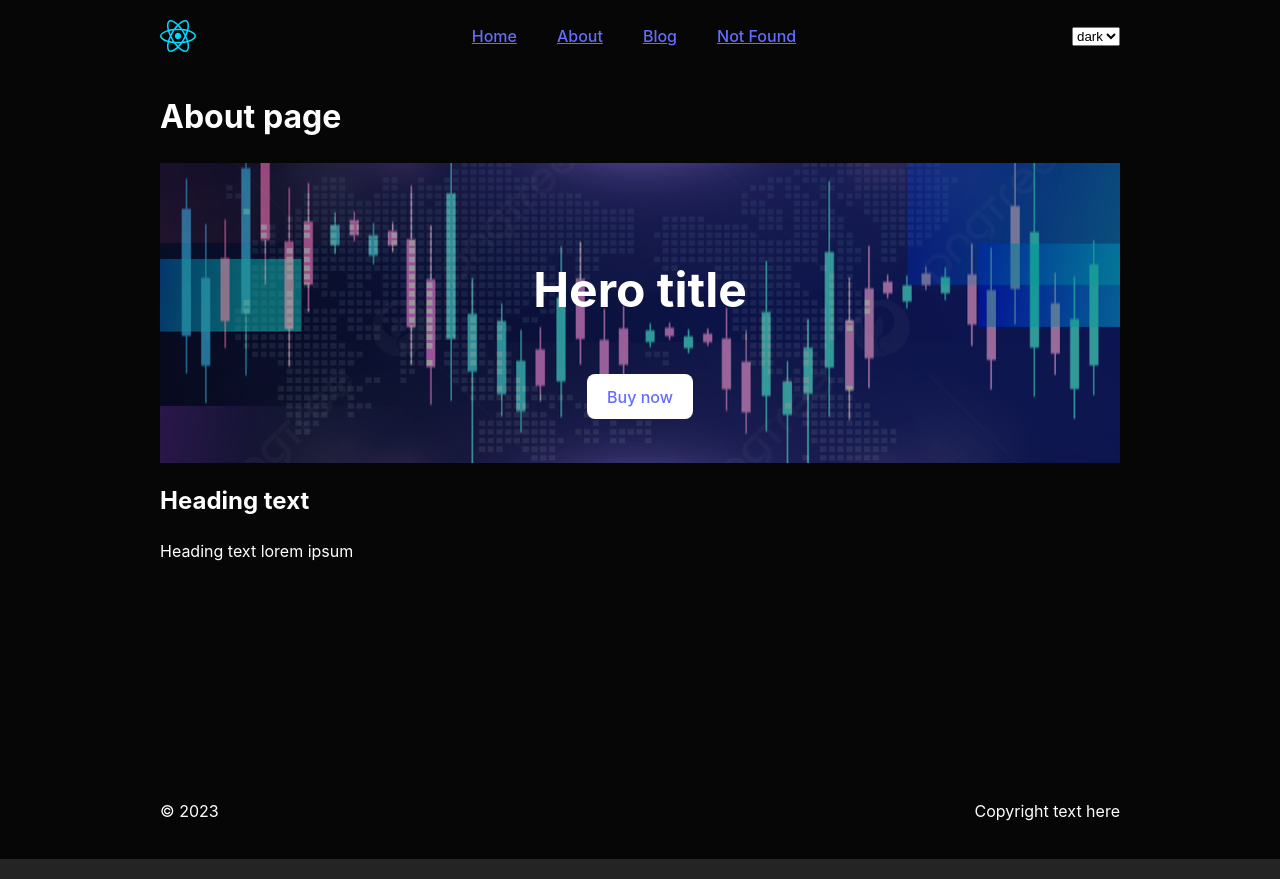
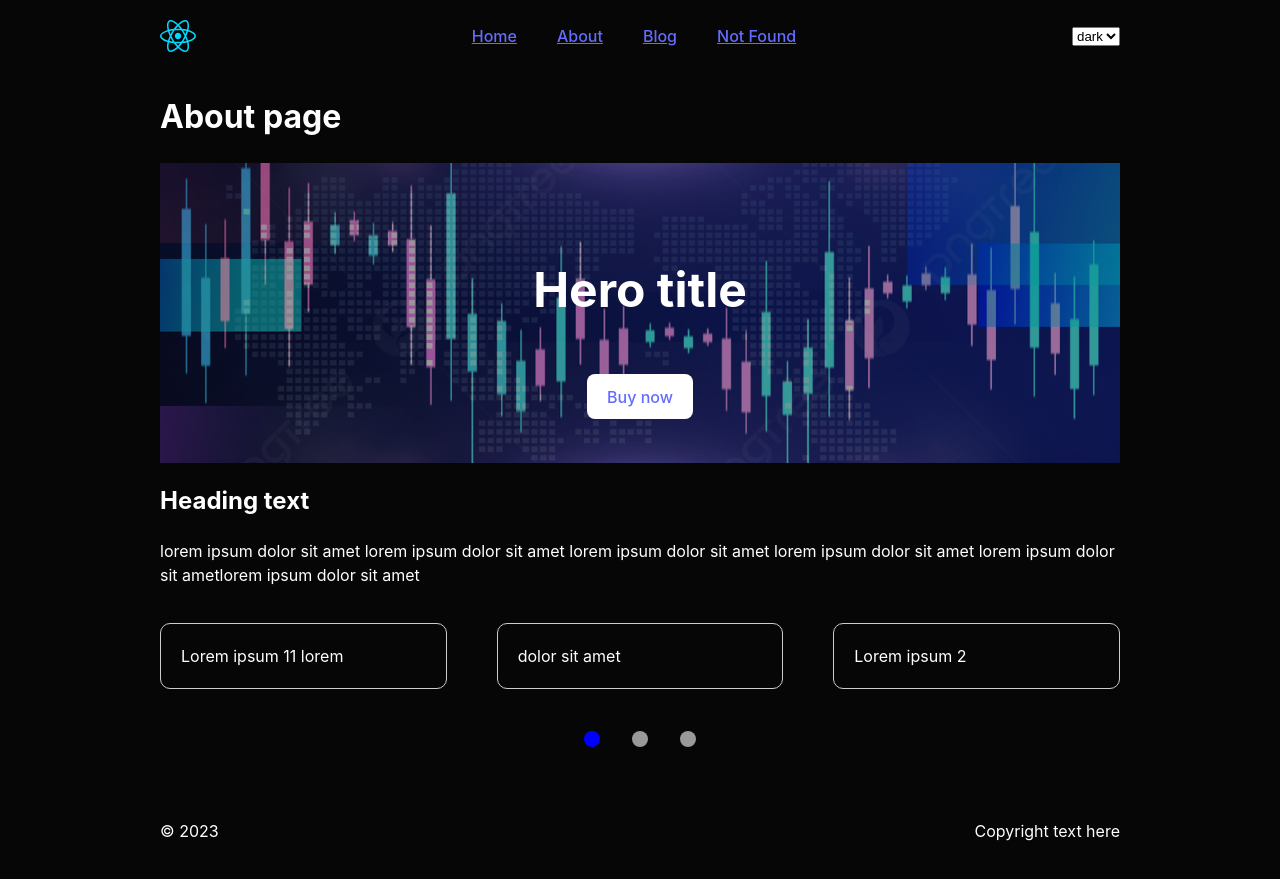
Before and after one commit to slavasikorsky/vite-react-ts, a React (Vite) app: page /about in a window 1280 px wide. Before the commit this address had no page. Built offline with nearby package versions, Linux system fonts and the light colour scheme.

Commit message:
Feature[Swiper]: Adding slider with text content

```diff
--- a/package.json
+++ b/package.json
@@ -18,7 +18,8 @@
     "react-dom": "^18.2.0",
     "react-redux": "^8.0.5",
     "react-router-dom": "^6.11.0",
-    "styled-components": "^5.3.10"
+    "styled-components": "^5.3.10",
+    "swiper": "^9.3.1"
   },
   "devDependencies": {
     "@types/react": "^18.0.28",
--- /dev/null
+++ b/src/components/Swiper/index.tsx
@@ -0,0 +1,50 @@
+// Import Swiper React components
+import styled from "styled-components";
+import { Swiper, SwiperSlide } from "swiper/react";
+import { Pagination } from "swiper";
+import "swiper/swiper.min.css";
+import "swiper/swiper-element.min.css";
+import "swiper/swiper-bundle.min.css";
+
+const Slide = styled(SwiperSlide)`
+	border: 1px solid #ccc;
+	padding: 20px;
+	border-radius: 10px;
+	cursor: pointer;
+	margin-top: 20px;
+	margin-bottom: 40px;
+`;
+
+type SlideType = {
+	title: string;
+};
+
+interface SliderProps {
+	sliderData: SlideType[];
+}
+
+function Slider({ sliderData }: SliderProps) {
+	return (
+		<Swiper
+			style={{
+				"--swiper-padding-bottom": "40px",
+				"--swiper-pagination-color": "blue",
+				"--swiper-pagination-bullet-inactive-color": "#999999",
+				"--swiper-pagination-bullet-inactive-opacity": "1",
+				"--swiper-pagination-bullet-size": "16px",
+				"--swiper-pagination-bullet-horizontal-gap": "16px",
+				"--swiper-pagination-bottom": "0px",
+			}}
+			modules={[Pagination]}
+			spaceBetween={50}
+			slidesPerView={3}
+			pagination={{ clickable: true }}
+		>
+			{sliderData.map((slide) => (
+				<Slide>{slide.title}</Slide>
+			))}
+		</Swiper>
+	);
+}
+
+export default Slider;
--- /dev/null
+++ b/src/data/slider.js
@@ -0,0 +1,19 @@
+const slider = [
+	{
+		title: "Lorem ipsum 11 lorem",
+	},
+	{
+		title: "dolor sit amet",
+	},
+	{
+		title: "Lorem ipsum 2",
+	},
+	{
+		title: "Lorem ipsum long description",
+	},
+	{
+		title: "Lorem ipsum lorem ipsum lorem ipsum lorem ipsum lore",
+	},
+];
+
+export default slider;
--- a/src/features/About/index.tsx
+++ b/src/features/About/index.tsx
@@ -2,6 +2,8 @@ import Container from "../../components/Container";
 import Hero from "../../components/Hero";
 import HeroImage from "../../assets/images/hero.jpg";
 import Text from "../../components/Text";
+import Slider from "../../components/Swiper";
+import slider from "../../data/slider";
 
 function About() {
 	return (
@@ -13,7 +15,11 @@ function About() {
 				linkText="Buy now"
 				linkURL="http://google.com/"
 			/>
-			<Text title="Heading text" text="Heading text lorem ipsum" />
+			<Text
+				title="Heading text"
+				text="lorem ipsum dolor sit amet lorem ipsum dolor sit amet lorem ipsum dolor sit amet lorem ipsum dolor sit amet lorem ipsum dolor sit ametlorem ipsum dolor sit amet"
+			/>
+			<Slider sliderData={slider} />
 		</Container>
 	);
 }
```
Also changed, not shown: 1 other file (tests, documents, lock files or other folders).
